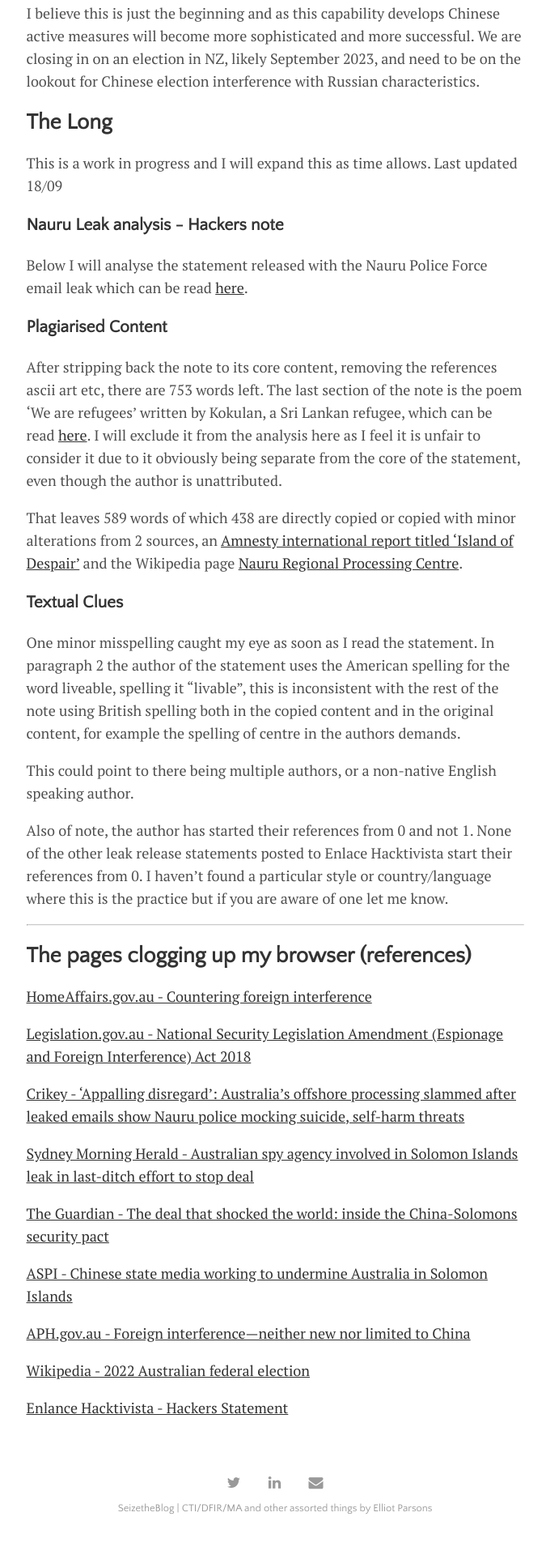
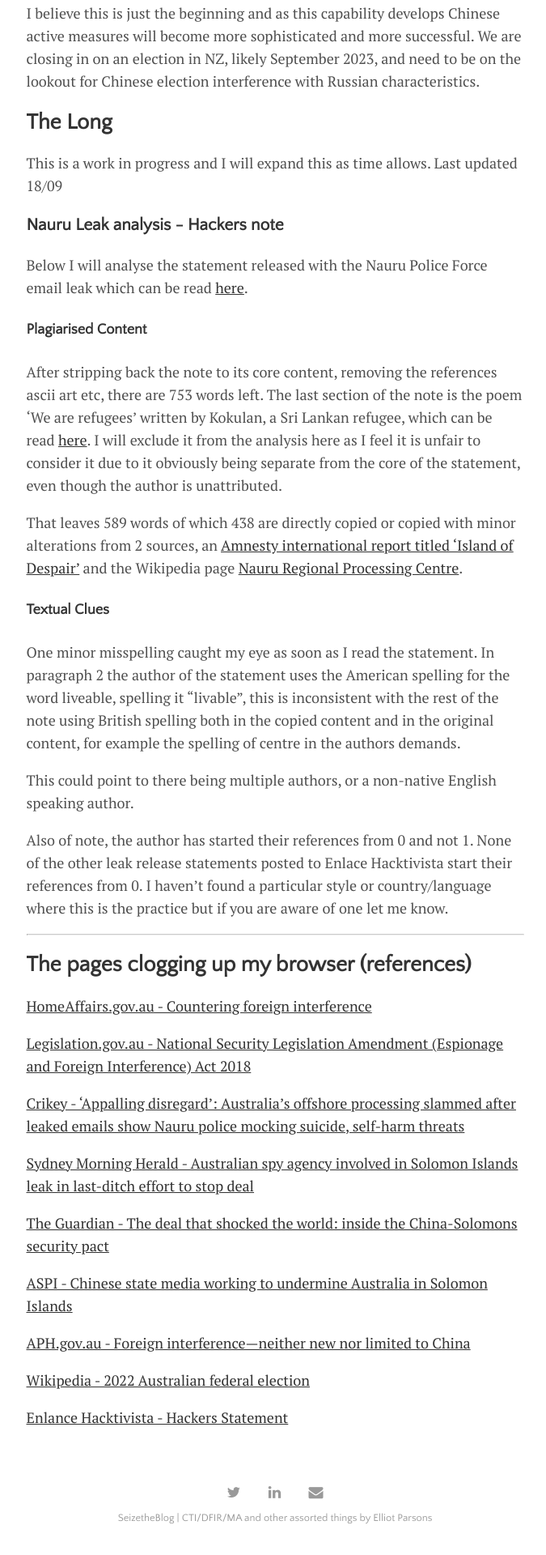
Before and after one commit to seizethecheese/seizethecheese.github.io, a Jekyll site: the page built from _posts/2022-07-09-post.md, in a window 1280 px wide. Shown: the part 1976-3896 px from the top of the page at 81% size, without its empty margins (300-975 px from the left). Built offline with Jekyll 4.4.1, drawn with Linux system fonts in a browser that asks for light colours; some web fonts are replaced.

```diff
--- a/_posts/2022-07-09-post.md
+++ b/_posts/2022-07-09-post.md
@@ -41,12 +41,12 @@ This is a work in progress and I will expand this as time allows. Last updated 1
 ### Nauru Leak analysis - Hackers note
 Below I will analyse the statement released with the Nauru Police Force email leak which can be read [here](https://enlacehacktivista.org/nauru.txt).
 
-### Plagiarised Content
+#### Plagiarised Content
 After stripping back the note to its core content, removing the references ascii art etc, there are 753 words left. The last section of the note is the poem 'We are refugees' written by Kokulan, a Sri Lankan refugee, which can be read [here](https://www.greenleft.org.au/content/poem-we-are-refugees). I will exclude it from the analysis here as I feel it is unfair to consider it due to it obviously being separate from the core of the statement, even though the author is unattributed.
 
 That leaves 589 words of which 438 are directly copied or copied with minor alterations from 2 sources, an [Amnesty international report titled 'Island of Despair'](https://www.amnesty.org/en/documents/asa12/4934/2016/en/) and the Wikipedia page [Nauru Regional Processing Centre](https://en.wikipedia.org/w/index.php?title=Nauru_Regional_Processing_Centre).
 
-### Textual Clues
+#### Textual Clues
 One minor misspelling caught my eye as soon as I read the statement. In paragraph 2 the author of the statement uses the American spelling for the word liveable, spelling it "livable", this is inconsistent with the rest of the note using British spelling both in the copied content and in the original content, for example the spelling of centre in the authors demands.
 
 This could point to there being multiple authors, or a non-native English speaking author.
```
